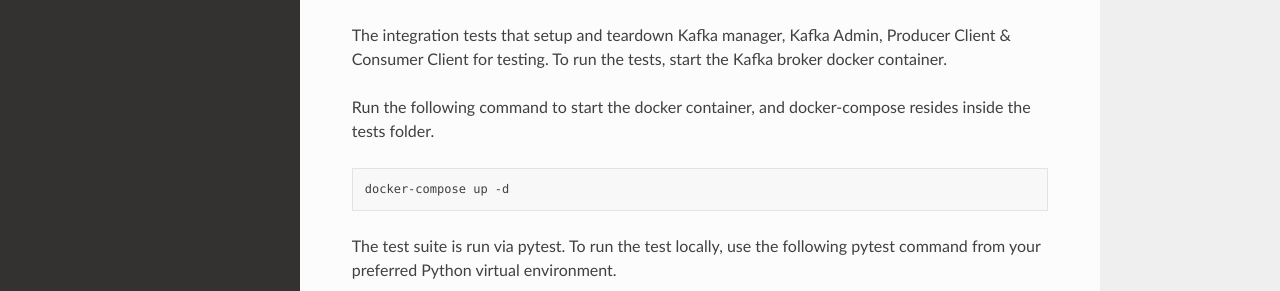
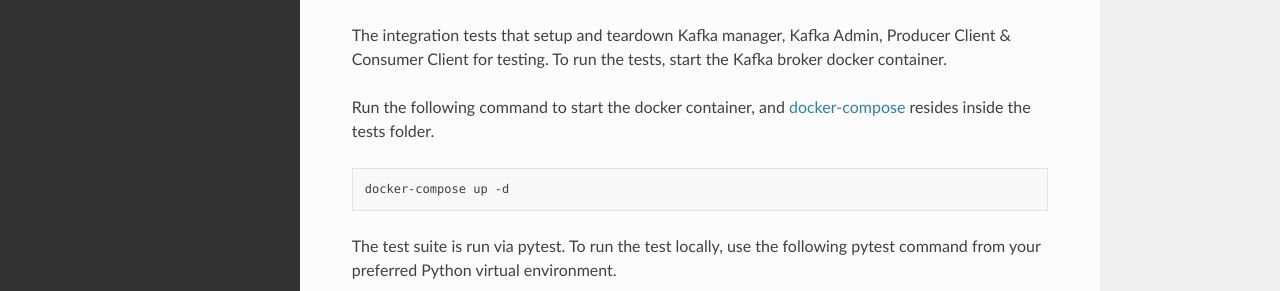
Before and after one commit to anshumanpattnaik/kafka-manager, a Sphinx documentation site: the page built from docs/tests.rst, in a window 1280 px wide and 1184 px high. Shown: the part 645-936 px from the top of the window. Built offline with Sphinx 7.4.7 and the Read the Docs theme 3.1.0, drawn with Linux system fonts in a browser that asks for light colours; part of the change alters nothing that is shown.

```diff
--- a/docs/tests.rst
+++ b/docs/tests.rst
@@ -22,7 +22,7 @@ Integration Tests
 *****************
 The integration tests that setup and teardown Kafka manager, Kafka Admin, Producer Client & Consumer Client for testing. To run the tests, start the Kafka broker docker container.
 
-Run the following command to start the docker container, and docker-compose resides inside the tests folder.
+Run the following command to start the docker container, and `docker-compose <https://github.com/anshumanpattnaik/kafka-manager/blob/main/tests/docker-compose.yml>`_ resides inside the tests folder.
 
 .. code:: bash
 
```
